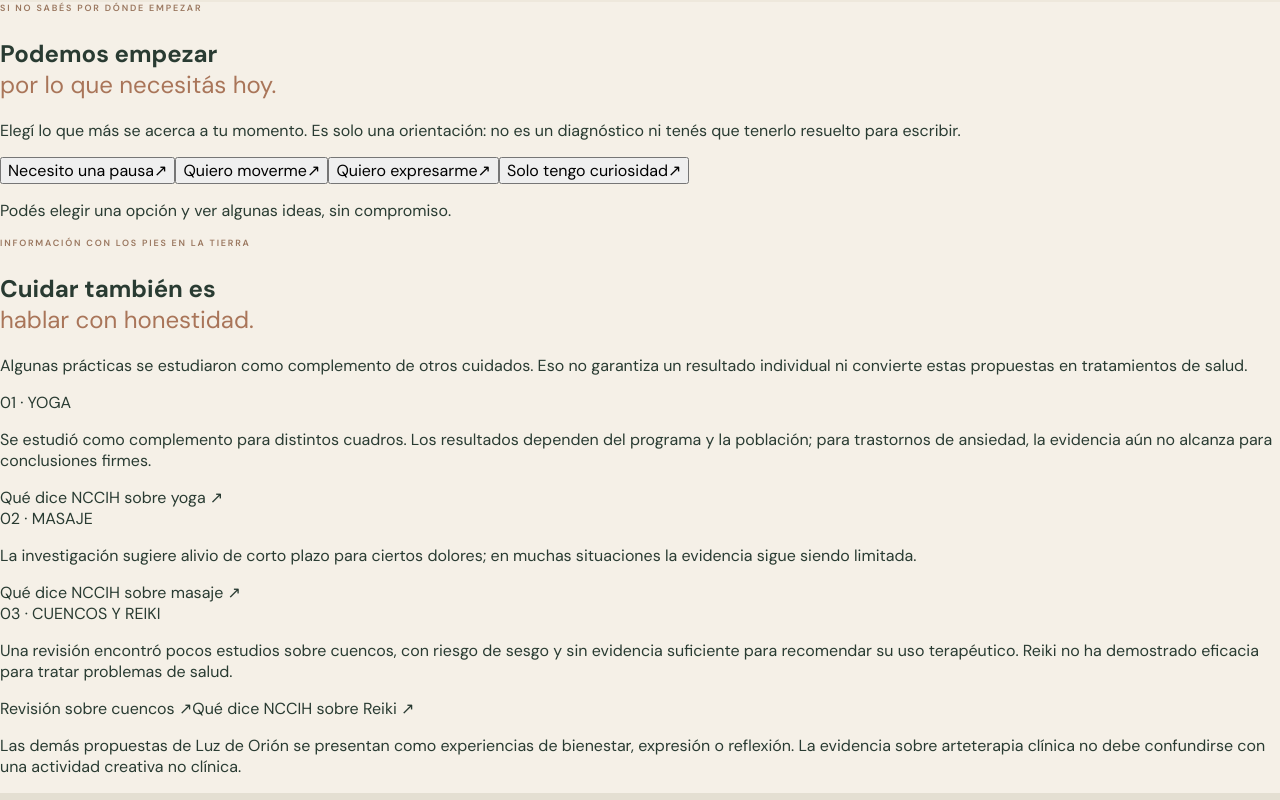
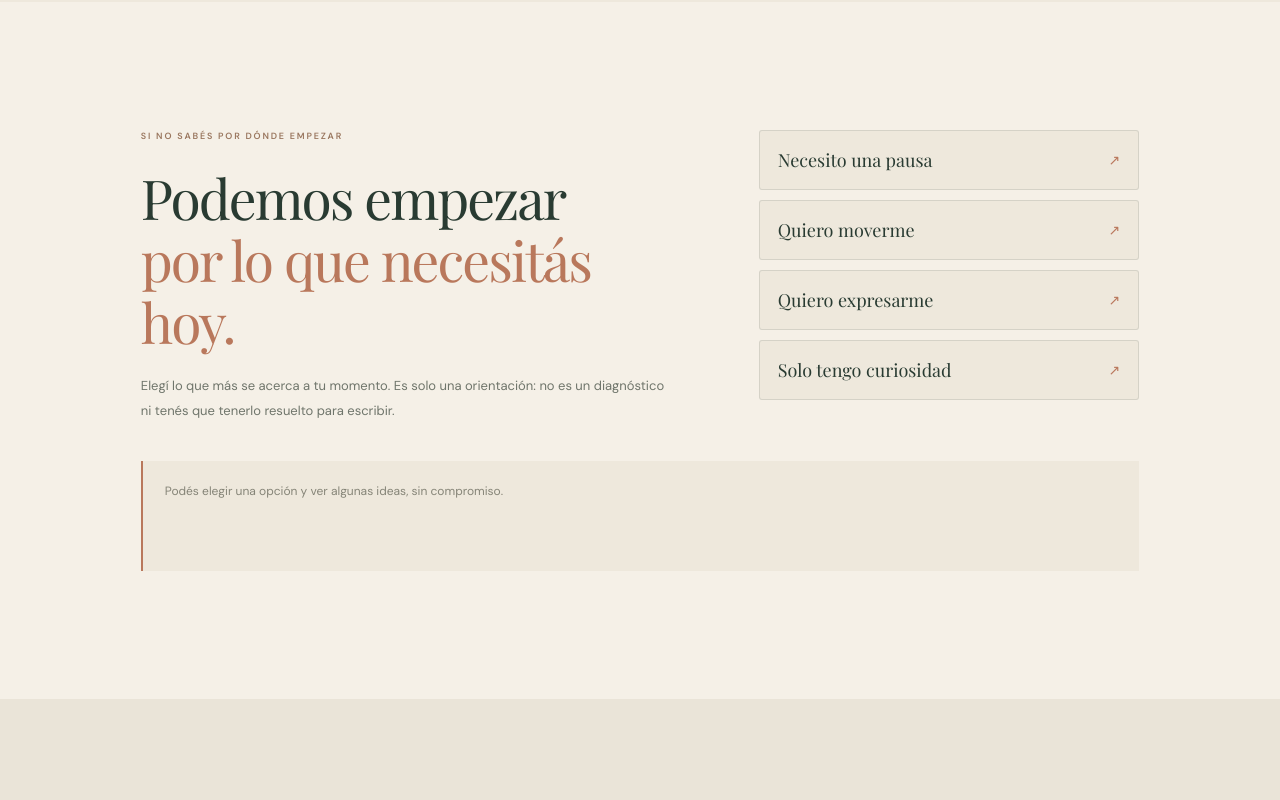
Before and after one commit to licbongiorno/luzdeorion, a React (Vite) app: page / in a window 1280 px wide. Shown: the part 5100-5900 px from the top of the page. Built offline with nearby package versions, Linux system fonts and the light colour scheme; a web font is replaced by a local one.

Commit message:
Style interactive care and research sections

```diff
--- a/src/styles.css
+++ b/src/styles.css
@@ -887,3 +887,84 @@ a:focus-visible,button:focus-visible,summary:focus-visible{
   .not-found{padding:100px 7%}
   .not-found h1{font-size:51px}
 }
+
+/* A warm, low-pressure path from curiosity to a first conversation. */
+.practice-finder,.evidence-notes,.first-contact{padding:clamp(76px,10vw,145px) 11%;}
+.practice-finder{display:grid;grid-template-columns:minmax(0,1fr) minmax(260px,.72fr);gap:24px clamp(38px,7vw,105px);align-items:start;background:#f5f0e7}
+.practice-finder-copy h2,.evidence-notes h2,.first-contact h2{margin:0 0 22px;font:400 clamp(36px,4.3vw,58px)/1.13 var(--serif);letter-spacing:-.035em;color:var(--deep)}
+.practice-finder-copy h2 i,.evidence-notes h2 i,.first-contact h2 i{color:var(--clay)}
+.practice-finder-copy>p:last-child,.evidence-intro{max-width:59ch;color:#6f756b;font-size:13px;line-height:1.9}
+.practice-finder-options{display:grid;gap:10px}
+.practice-finder-options button{display:flex;align-items:center;justify-content:space-between;gap:20px;padding:17px 18px;border:1px solid #293b3220;border-radius:3px;background:#eee8dc;color:var(--deep);text-align:left;font:400 18px var(--serif);cursor:pointer;transition:background .3s ease,transform .3s var(--ease-orion),border-color .3s ease,box-shadow .3s ease}
+.practice-finder-options button span{color:var(--clay);font:14px 'DM Sans',sans-serif;transition:transform .3s ease}
+.practice-finder-options button:hover,.practice-finder-options button[aria-pressed="true"]{transform:translateX(4px);border-color:#9ba18d;background:#f8f4eb;box-shadow:0 8px 22px #293b320b}
+.practice-finder-options button:hover span,.practice-finder-options button[aria-pressed="true"] span{transform:translate(2px,-2px)}
+.practice-finder-result{grid-column:1/-1;min-height:110px;padding:20px 22px;border-left:2px solid #b9785c;background:#eee8dc;color:#606b61;font-size:12px;line-height:1.8;animation:finderReveal .35s var(--ease-orion) both}
+.practice-finder-result>p{margin:0 0 14px}
+.practice-finder-result .finder-prompt{color:#858477}
+.finder-links{display:flex;flex-wrap:wrap;gap:9px;margin:12px 0 15px}
+.finder-links a,.finder-contact{display:inline-flex;align-items:center;gap:8px;color:#536b56;font-size:11px;border-bottom:1px solid #87947a77;padding:4px 0}
+.finder-links a span,.finder-contact span{color:var(--clay)}
+.finder-links a:hover,.finder-contact:hover{color:#a96f50}
+.evidence-notes{background:#eae4d8}
+.evidence-intro{margin:0 0 36px}
+.evidence-grid{display:grid;grid-template-columns:repeat(3,minmax(0,1fr));gap:16px}
+.evidence-grid article{display:flex;flex-direction:column;min-height:220px;padding:25px;background:#f6f1e8;border:1px solid #293b3210}
+.evidence-grid article>span,.first-contact-steps article>span{color:#a97559;font-size:9px;letter-spacing:.15em;font-weight:600}
+.evidence-grid article p{flex:1;margin:17px 0 22px;color:#626b60;font-size:12px;line-height:1.85}
+.evidence-grid article a{width:fit-content;margin-top:7px;color:#536b56;font-size:10px;border-bottom:1px solid #87947a66;padding-bottom:3px}
+.evidence-grid article a:hover{color:#a96f50}
+.evidence-footnote{max-width:85ch;margin:22px 0 0;color:#76796f;font-size:10px;line-height:1.8}
+.first-contact{text-align:center;background:#dfe4d5}
+.first-contact h2{margin-bottom:42px}
+.first-contact-steps{display:grid;grid-template-columns:repeat(3,minmax(0,1fr));gap:18px;margin:0 auto 35px;max-width:1040px;text-align:left}
+.first-contact-steps article{min-height:175px;padding:24px;background:#f5f0e7;border-radius:3px;transition:transform .4s var(--ease-orion),box-shadow .4s ease}
+.first-contact-steps article:hover{transform:translateY(-5px);box-shadow:var(--shadow-hover)}
+.first-contact-steps h3{margin:20px 0 9px;font:400 20px/1.25 var(--serif);color:var(--deep)}
+.first-contact-steps p{margin:0;color:#6f756b;font-size:11px;line-height:1.8}
+.first-contact>.button{margin-top:4px}
+@keyframes finderReveal{from{opacity:0;transform:translateY(7px)}to{opacity:1;transform:translateY(0)}}
+@media(max-width:850px){.practice-finder,.evidence-notes,.first-contact{padding-left:7%;padding-right:7%}.practice-finder{gap:22px 35px}.evidence-grid{grid-template-columns:1fr 1fr}.evidence-grid article:last-child{grid-column:1/-1;min-height:180px}}
+@media(max-width:640px){.practice-finder,.evidence-notes,.first-contact{padding:68px 7%}.practice-finder{grid-template-columns:1fr;gap:24px}.practice-finder-result{grid-column:1;min-height:0}.practice-finder-copy h2,.evidence-notes h2,.first-contact h2{font-size:39px}.practice-finder-options button{font-size:17px;padding:15px}.evidence-grid,.first-contact-steps{grid-template-columns:1fr}.evidence-grid article:last-child{grid-column:auto;min-height:0}.evidence-grid article{min-height:0;padding:21px}.first-contact-steps{gap:11px}.first-contact-steps article{min-height:0;padding:21px}.first-contact h2{margin-bottom:30px}}
+@media(prefers-reduced-motion:reduce){.practice-finder-options button,.first-contact-steps article{transition:none}.practice-finder-options button:hover,.first-contact-steps article:hover{transform:none}.practice-finder-result{animation:none}}
+
+/* Tablet navigation, hero grid, and direct-route recovery. */
+@media(max-width:850px){
+  .header{height:72px;padding:0 5%}
+  .brand-name{white-space:nowrap}
+  .menu-toggle{display:flex;flex-direction:column;gap:6px;border:0;background:none;padding:10px;cursor:pointer}
+  .menu-toggle span{width:23px;height:1px;background:#293b32;transition:transform .25s ease}
+  .menu-toggle[aria-expanded="true"] span:first-child{transform:translateY(3.5px) rotate(45deg)}
+  .menu-toggle[aria-expanded="true"] span:last-child{transform:translateY(-3.5px) rotate(-45deg)}
+  .nav{display:none;position:absolute;top:72px;left:0;right:0;padding:24px 7%;background:#f5f0e7;flex-direction:column;align-items:stretch;gap:20px;border-bottom:1px solid #ddd4c6;box-shadow:0 18px 28px #293b3210}
+  .nav.nav-open{display:flex}
+  .nav-cta{text-align:center}
+  .hero{grid-template-columns:minmax(0,1fr) minmax(0,1fr);gap:18px;padding:58px 5% 24px;min-height:0}
+  .hero-copy{padding:18px 0 0}
+  .hero h1{font-size:clamp(44px,6vw,58px)}
+  .hero-lead{font-size:13px;margin:22px 0}
+  .hero-actions{gap:16px;flex-wrap:wrap}
+  .hero-note{margin-top:28px}
+  .hero-art{width:100%;min-height:370px}
+  .sun-disc{width:min(42vw,300px)}
+  .service-grid{grid-template-columns:repeat(2,minmax(0,1fr))}
+  .service-card{min-width:0}
+}
+.practice-nav{gap:clamp(14px,3vw,32px)}
+.not-found{min-height:calc(100vh - 115px);padding:clamp(90px,15vh,170px) 12%;background:var(--paper)}
+.not-found h1{margin:0 0 22px;font:400 clamp(48px,7vw,82px)/1.04 var(--serif);letter-spacing:-.045em;color:var(--deep)}
+.not-found h1 i{color:var(--clay)}
+.not-found .body-copy{margin:0 0 28px;font-size:14px}
+@media(max-width:640px){
+  .header{height:66px}
+  .nav{top:66px}
+  .hero{display:flex;flex-direction:column;padding:42px 7% 20px}
+  .hero-copy{padding:0}
+  .hero h1{font-size:clamp(48px,12vw,62px)}
+  .hero-art{min-height:330px;margin-top:8px}
+  .sun-disc{width:min(76vw,270px);left:50%;transform:translateX(-50%)}
+  .hero-bottom{padding-inline:0;gap:9px;font-size:7px}
+  .service-grid{grid-template-columns:1fr}
+  .not-found{padding:100px 7%}
+  .not-found h1{font-size:51px}
+}
```
